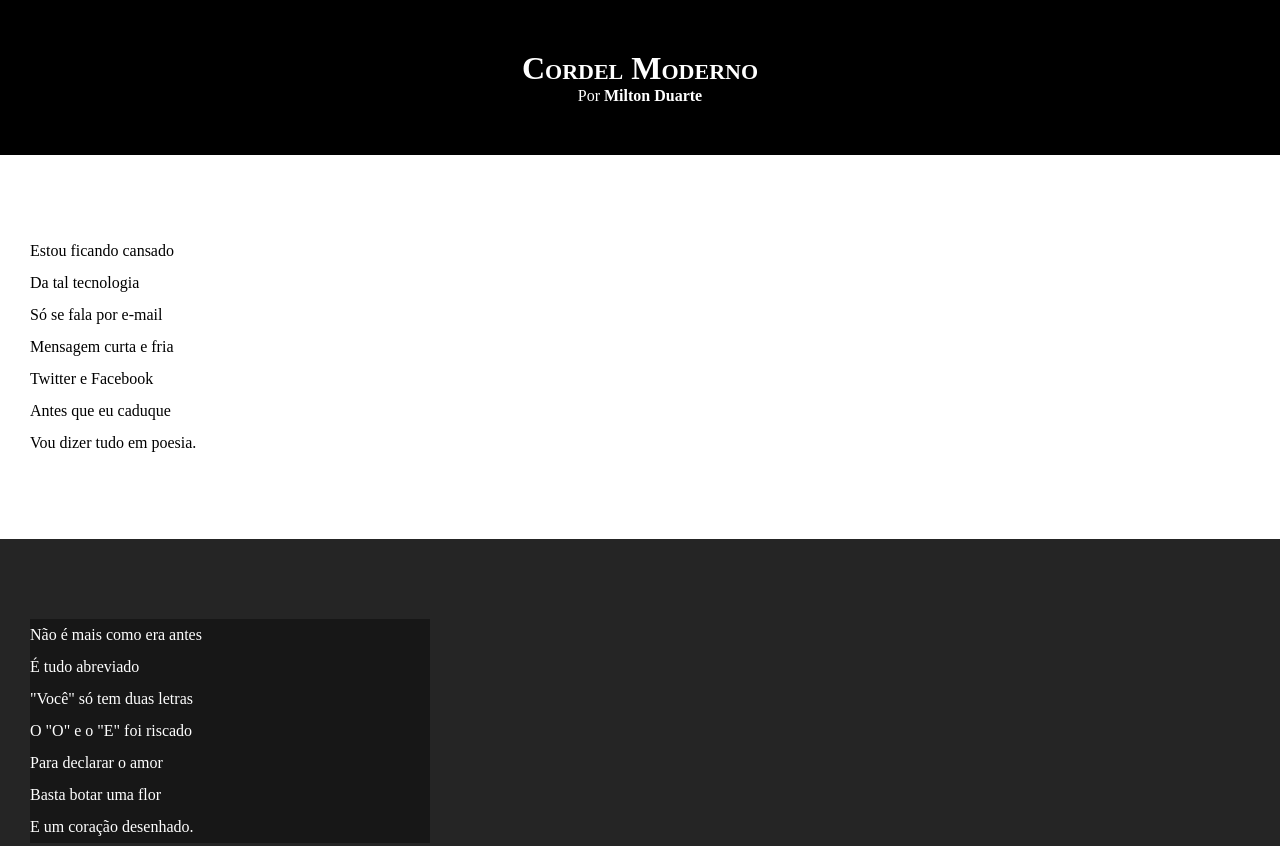
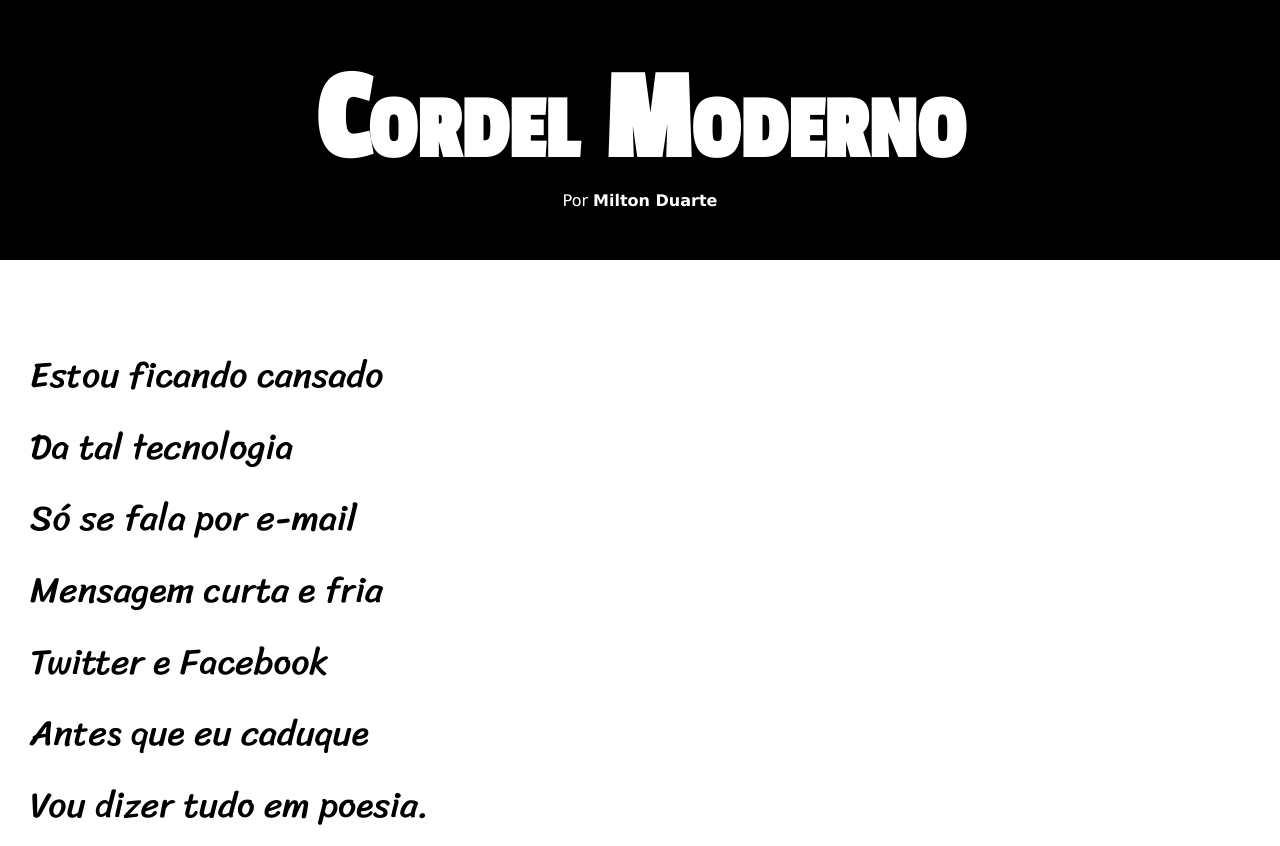
Before and after one commit to sandrivitorino/exercicios, a plain HTML site: page desafio/desafio12/index.html in a window 1280 px wide. Shown: the top 846 px of the page. Drawn offline with Linux system fonts and the light colour scheme.

Commit message:
atualização de estilos desafio12

```diff
--- a/desafio/desafio12/estilo/style.css
+++ b/desafio/desafio12/estilo/style.css
@@ -1,13 +1,26 @@
 @charset "UTF-8";
+
+@import url('https://fonts.googleapis.com/css2?family=Passion+One&display=swap');
+
+@import url('https://fonts.googleapis.com/css2?family=Sriracha&display=swap');
+
+:root{
+    --font1: Verdana, Geneva, Tahoma, sans-serif;
+    --font2: 'Passion One', cursive;
+    --font3: 'Sriracha', cursive;
+
+}
 
 * {
     margin: 0px;
     padding: 0px;
+    font-size: 1em;
 }
 
 html, body {
     min-height: 100%vh;
     background-color: darkgrey;
+    font-family: var(--font1);
 }
 
 header{
@@ -19,6 +32,8 @@ header{
 header > h1{
     padding-top: 50px;
     font-variant: small-caps;
+    font-size: 10vw;
+    font-family: var(--font2);
 
 }
 
@@ -41,6 +56,8 @@ header > h1{
     padding-bottom: 10vh;
     line-height: 2em;
     padding-left: 30px;
+    font-size: 2.8vw;
+    font-family: var(--font3);
 }
 section.normal{
     background-color: white;
@@ -53,7 +70,8 @@ header > h1{
 }
 
 section.imagem > p{
-        width: 400px;
+    display: inline-block;
+    padding: 5px;
     background-color: rgba(0, 0, 0, 0.37);
 }
 
```
Lines whose indentation alone changed are shown as unchanged.
